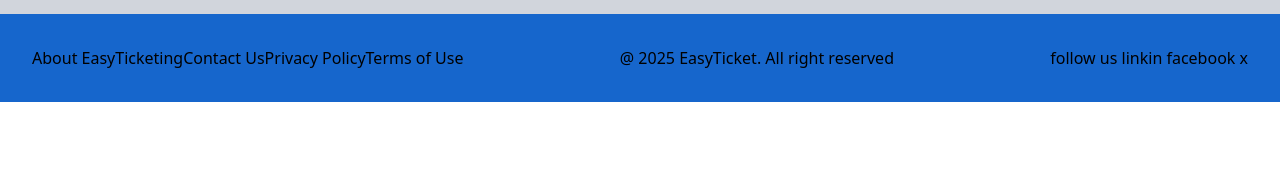
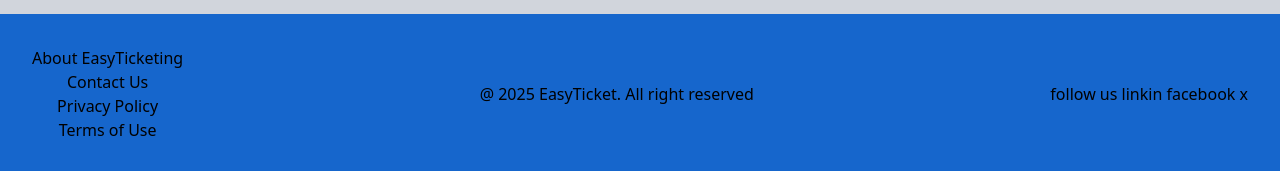
Before and after one commit to mafindijr/easy-ticketing-app, a React (Vite) app: page / in a window 1280 px wide. Shown: the part 1250-1421 px from the top of the page. Before the commit the page ends 1352 px from the top, so only its background shows below. Built offline with nearby package versions, Linux system fonts and the light colour scheme.

Commit message:
structure: refactor footer navigation for improved layout

```diff
--- a/src/components/Footer.jsx
+++ b/src/components/Footer.jsx
@@ -18,15 +18,15 @@ export default function Footer() {
 
       <div className='bg-homeexplohover flex justify-between items-center p-8 mt-4'>
 
-        <div className='inline-block'>
-          <span><a href="#">About EasyTicketing</a></span>
-          <span><a href="#">Contact Us</a></span>
+        <div id='nav' className='flex flex-col items-center'>
+          <a href="#">About EasyTicketing</a>
+          <a href="#">Contact Us</a>
           <a href="#">Privacy Policy</a>
           <a href="#">Terms of Use</a>
         </div>
 
-        <div id='nav' className="flex flex-col items-center">
-          <span>@ 2025 EasyTicket. All right reserved</span>
+        <div>
+          @ 2025 EasyTicket. All right reserved
         </div>
         <div>
           follow us
```
